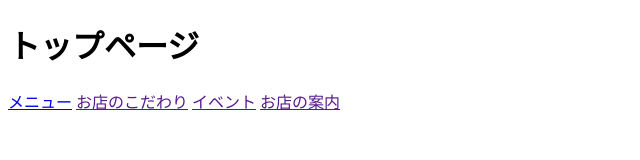
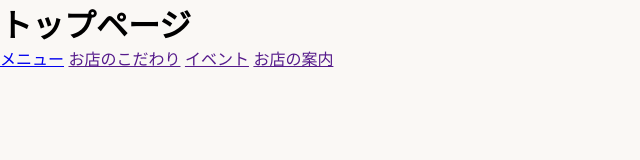
Before and after one commit to PlasticPlactice/github-groupdev, a plain HTML site: page index.html in a window 1280 px wide. Shown: the whole page, without its empty margins (0-640 px from the left). Drawn offline with Linux system fonts and the light colour scheme.

Commit message:
index.html＆menu.htmlの更新

```diff
--- a/index.html
+++ b/index.html
@@ -4,8 +4,9 @@
     <meta charset="UTF-8">
     <meta name="viewport" content="width=device-width, initial-scale=1.0">
     <title>topページ</title>
+    <link rel="stylesheet" href="style.css">
 </head>
-<body>
+<body class="top">
     <h1>トップページ</h1>
     <div>
         <a href="menu.html">メニュー</a>
```
Also changed, not shown: menu.html (+1 -1 lines).
